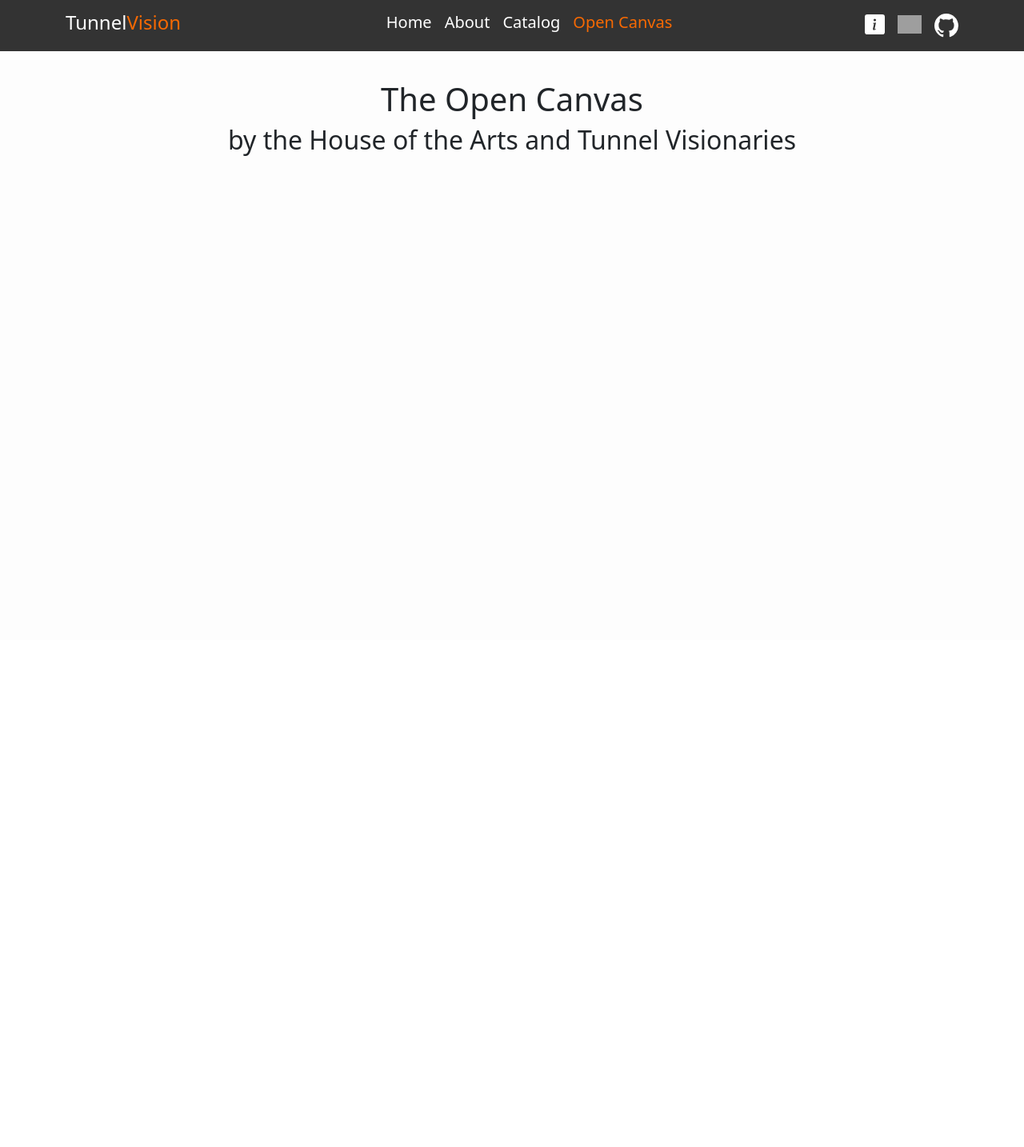
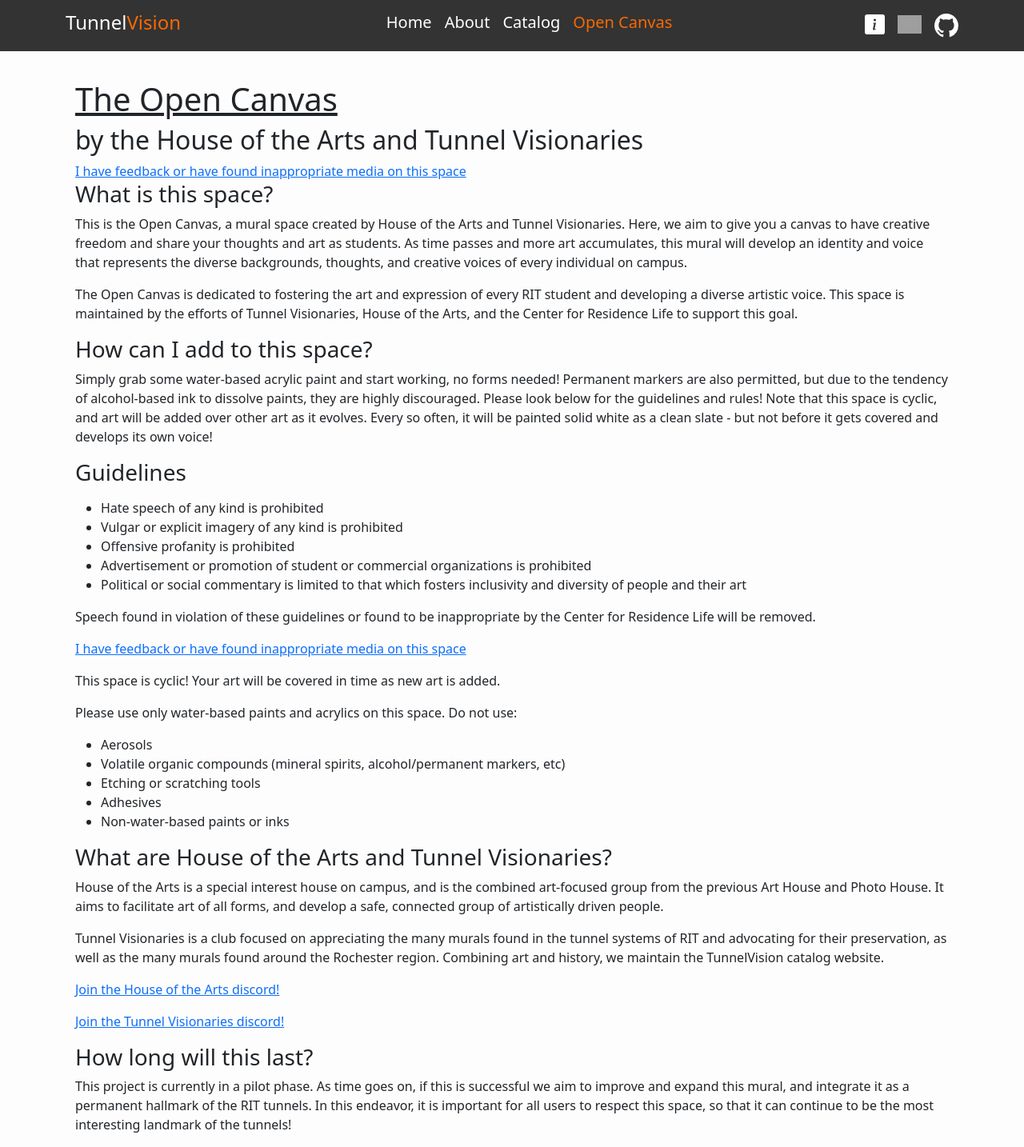
Before and after one commit to wilsonmcdade/tunnelvision, a Flask app: page /open-canvas in a window 1280 px wide. Shown: the whole page at 80% size. Before the commit the page ends 195 px from the top, so only its background shows below. Run offline with Flask 3, Linux system fonts and the light colour scheme; parts of the project's set-up code (start-up, migrations or seed data) failed here and were passed over; some libraries are stand-ins or nearby versions; grey boxes are pictures that could not be loaded.

Commit message:
Open Cavas page text and basic structure

```diff
--- a/templates/open-canvas.html
+++ b/templates/open-canvas.html
@@ -4,9 +4,112 @@
 {% endblock %}
 {% block dynamic_content %}
 
-<div class="container text-center">
-    <h1>The Open Canvas</h1>
+<div class="container">
+    <h1 style="text-decoration: underline;">The Open Canvas</h1>
     <h2>by the House of the Arts and Tunnel Visionaries</h2>
+    <a href="https://forms.gle/ZpNDyLpMT4gAv6kCA">
+        I have feedback or have found inappropriate media on this space
+    </a>
 
+    <h3>What is this space?</h3>
+    <p>
+        This is the Open Canvas, a mural space created by House of the Arts and
+        Tunnel Visionaries. Here, we aim to give you a canvas to have creative
+        freedom and share your thoughts and art as students. As time passes and
+        more art accumulates, this mural will develop an identity and voice that
+        represents the diverse backgrounds, thoughts, and creative voices of
+        every individual on campus.
+    </p>
+    <p>
+        The Open Canvas is dedicated to fostering the art and expression of
+        every RIT student and developing a diverse artistic voice. This space is
+        maintained by the efforts of Tunnel Visionaries, House of the Arts, and
+        the Center for Residence Life to support this goal.
+    </p>
+
+    <h3>How can I add to this space?</h3>
+    <p>
+        Simply grab some water-based acrylic paint and start working, no forms
+        needed! Permanent markers are also permitted, but due to the tendency of
+        alcohol-based ink to dissolve paints, they are highly discouraged.
+        Please look below for the guidelines and rules! Note that this space is
+        cyclic, and art will be added over other art as it evolves. Every so
+        often, it will be painted solid white as a clean slate - but not before
+        it gets covered and develops its own voice!
+    </p>
+
+    <h3>Guidelines</h3>
+    <p><ul>
+        <li>Hate speech of any kind is prohibited</li>
+        <li>Vulgar or explicit imagery of any kind is prohibited</li>
+        <li>Offensive profanity is prohibited</li>
+        <li>Advertisement or promotion of student or commercial organizations is
+            prohibited</li>
+        <li>Political or social commentary is limited to that which fosters
+            inclusivity and diversity of people and their art</li>
+    </ul></p>
+    <p>
+        Speech found in violation of these guidelines or found to be
+        inappropriate by the Center for Residence Life will be removed.
+    </p>
+    <p>
+        <a href="https://forms.gle/ZpNDyLpMT4gAv6kCA">
+            I have feedback or have found inappropriate media on this space
+        </a>
+    </p>
+    <p>
+        This space is cyclic! Your art will be covered in time as new art is
+        added.
+    </p>
+    <p>
+        Please use only water-based paints and acrylics on this space.
+        Do not use:
+        <ul>
+            <li>Aerosols</li>
+            <li>Volatile organic compounds (mineral spirits, alcohol/permanent
+                markers, etc)</li>
+            <li>Etching or scratching tools</li>
+            <li>Adhesives</li>
+            <li>Non-water-based paints or inks</li>
+        </ul>
+    </p>
+
+    <!--
+        Gallery
+        Here is a gallery of photos taken of the Open Canvas as it evolves! Photos are taken at the discretion of House of the Arts and Tunnel Visionaries, and before any time the mural is returned to a blank slate.
+        [TIMELAPSE]
+
+        This timelapse, maintained by Tunnel Visionaries, shows the growth of this mural as students share their thoughts, art, and soul on this wall. As it progresses, the students here at RIT will be able to demonstrate their experiences, thoughts, and the abstract side of what it means to be here, and to be human.
+    -->
+
+    <h3>What are House of the Arts and Tunnel Visionaries?</h3>
+    <p>
+        House of the Arts is a special interest house on campus, and is the
+        combined art-focused group from the previous Art House and Photo House.
+        It aims to facilitate art of all forms, and develop a safe, connected
+        group of artistically driven people.
+    </p>
+    <p>
+        Tunnel Visionaries is a club focused on appreciating the many murals
+        found in the tunnel systems of RIT and advocating for their
+        preservation, as well as the many murals found around the Rochester
+        region. Combining art and history, we maintain the TunnelVision catalog
+        website.
+    </p>
+    <p><a href="">
+        Join the House of the Arts discord!
+    </a></p>
+    <p><a href="">
+        Join the Tunnel Visionaries discord!
+    </a></p>
+
+    <h3>How long will this last?</h3>
+    <p>
+        This project is currently in a pilot phase. As time goes on, if this is
+        successful we aim to improve and expand this mural, and integrate it as
+        a permanent hallmark of the RIT tunnels. In this endeavor, it is
+        important for all users to respect this space, so that it can continue
+        to be the most interesting landmark of the tunnels!
+    </p>
 </div>
 {% endblock %}
```
